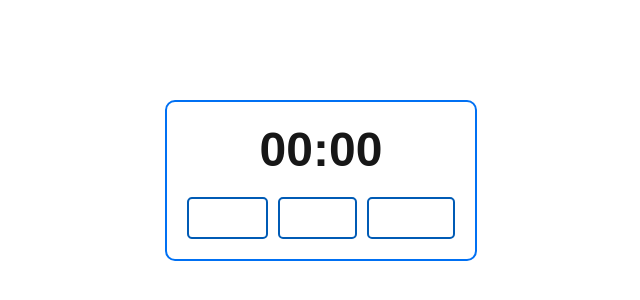
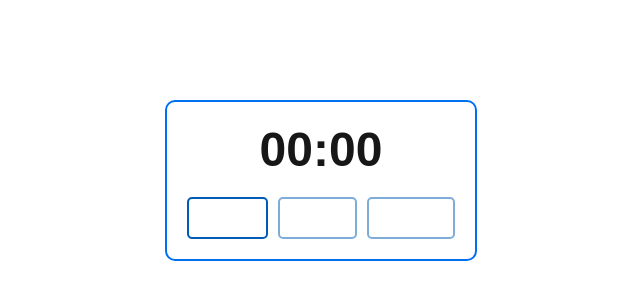
Before and after one commit to MartinDCalderonP/wizdaa-challenge, a Next.js app: page /stopwatch in a window 1280 px wide. Shown: the part 220-520 px from the top of the page, without its empty margins (319-959 px from the left). Built offline with nearby package versions, Linux system fonts and the light colour scheme.

Commit message:
feat: add disabled state to Stopwatch buttons based on timer status

```diff
--- a/src/components/Stopwatch/index.tsx
+++ b/src/components/Stopwatch/index.tsx
@@ -6,12 +6,12 @@ import useStopwatch from '@/hooks/useStopwatch'
 import { formattedTime } from '@/utils'
 
 const Stopwatch = () => {
-  const { time, startTimer, stopTimer, resetTimer } = useStopwatch()
+  const { time, isRunning, startTimer, stopTimer, resetTimer } = useStopwatch()
 
   const buttons = [
-    { label: 'Start', fn: startTimer },
-    { label: 'Stop', fn: stopTimer },
-    { label: 'Reset', fn: resetTimer }
+    { label: 'Start', fn: startTimer, disabled: isRunning },
+    { label: 'Stop', fn: stopTimer, disabled: !isRunning },
+    { label: 'Reset', fn: resetTimer, disabled: time === 0 }
   ]
 
   return (
@@ -23,6 +23,7 @@ const Stopwatch = () => {
           <button
             key={button.label}
             className={styles.button}
+            disabled={button.disabled}
             onClick={button.fn}
           >
             {button.label}
--- a/src/hooks/useStopwatch.ts
+++ b/src/hooks/useStopwatch.ts
@@ -22,7 +22,7 @@ const useStopwatch = () => {
   const stopTimer = () => setIsRunning(false)
   const resetTimer = () => setTime(0)
 
-  return { time, startTimer, stopTimer, resetTimer }
+  return { time, isRunning, startTimer, stopTimer, resetTimer }
 }
 
 export default useStopwatch
```
